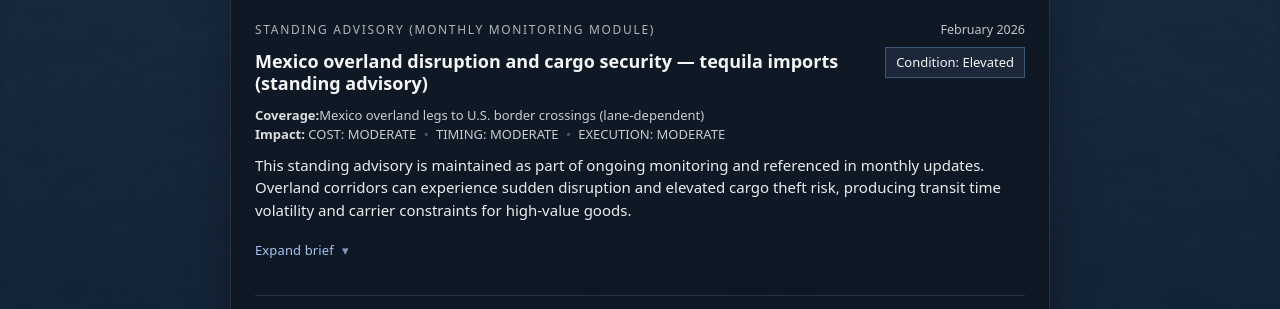
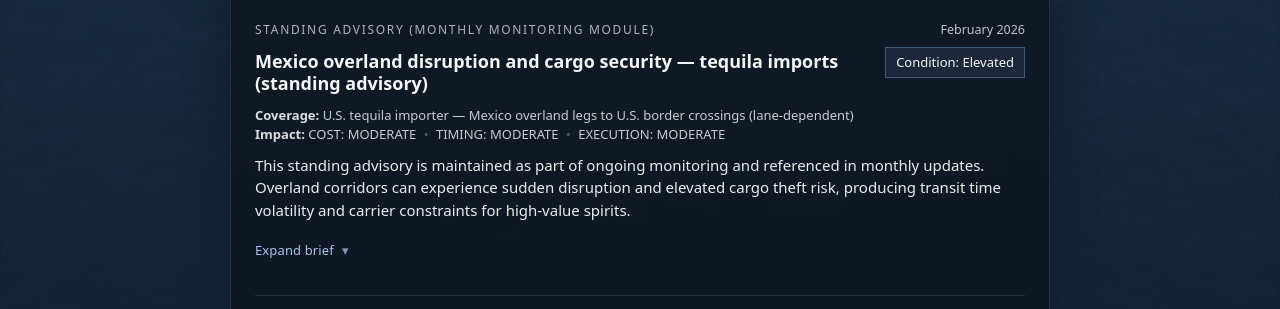
Before and after one commit to importrisk/import-risk-intelligence-site, a Jekyll site: the page built from insights.html, in a window 1280 px wide. Shown: the part 1785-2094 px from the top of the page. Built offline with Jekyll 4.4.1, drawn with Linux system fonts in a browser that asks for light colours.

Commit message:
Update insights.html

```diff
--- a/insights.html
+++ b/insights.html
@@ -415,7 +415,7 @@ description: Sample Exception Alerts and Standing Advisories — concise, decisi
 
         <hr class="brief-rule">
 
-        <!-- ENTRY 5 (STANDING ADVISORY) -->
+         <!-- ENTRY 5 (STANDING ADVISORY) -->
         <article class="brief-entry" id="sa-2026-02-01">
           <header class="brief-entry-head">
 
@@ -435,7 +435,7 @@ description: Sample Exception Alerts and Standing Advisories — concise, decisi
             </div>
 
             <div class="brief-meta">
-              <div class="brief-coverage"><strong>Coverage:</strong>Mexico overland legs to U.S. border crossings (lane-dependent)</div>
+              <div class="brief-coverage"><strong>Coverage:</strong> U.S. tequila importer — Mexico overland legs to U.S. border crossings (lane-dependent)</div>
               <div class="brief-impact"><strong>Impact:</strong> COST: MODERATE <span class="sep">•</span> TIMING: MODERATE <span class="sep">•</span> EXECUTION: MODERATE</div>
             </div>
 
@@ -443,7 +443,7 @@ description: Sample Exception Alerts and Standing Advisories — concise, decisi
 
           <div class="brief-summary">
             This standing advisory is maintained as part of ongoing monitoring and referenced in monthly updates.
-            Overland corridors can experience sudden disruption and elevated cargo theft risk, producing transit time volatility and carrier constraints for high-value goods.
+            Overland corridors can experience sudden disruption and elevated cargo theft risk, producing transit time volatility and carrier constraints for high-value spirits.
           </div>
 
           <details class="brief-details">
```
